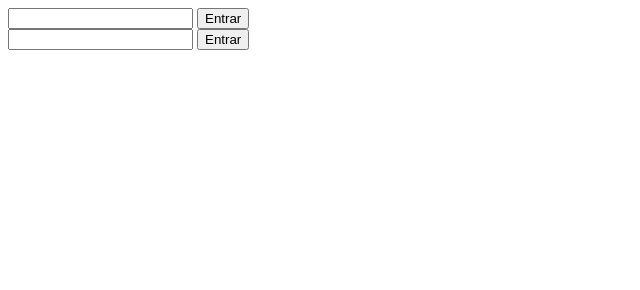
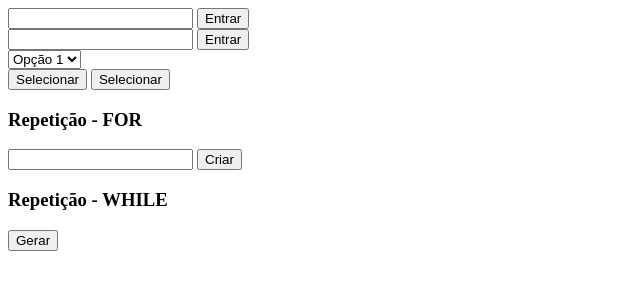
Before and after one commit to JuliaAmara/curso-web-, a plain HTML site: page Unit11/index.html in a window 1280 px wide. Shown: the whole page, without its empty margins (0-640 px from the left). Drawn offline with Linux system fonts and the light colour scheme.

Commit message:
estudando js

```diff
--- a/Unit11/index.html
+++ b/Unit11/index.html
@@ -30,6 +30,85 @@
 
     </div>
 
+        <div>
+
+            <select id="opcoes">
+                <option value="1">Opção 1</option>
+                <option value="2">Opção 2</option>
+                <option value="3">Opção 3</option>
+            </select>
+
+         </div>
+
+            <button
+                onclick="var op = document.getElementById('opcoes').value
+                console.log(op)">Selecionar</button>
+
+                <button
+                onclick="var op = document.getElementById('opcoes').value
+                switch (op){
+                    case '1':
+                        alert('1')
+                        break
+                    case '2':
+                        alert ('2')
+                        break
+                    case '3':
+                        alert('3')
+                        break
+                        default:
+                            alert('nada')
+                }
+                ">Selecionar</button>
+
+                <h3>Repetição - FOR </h3>
+                <div id="for">
+                    <input id="qtd">
+                    <button onclick="
+                        var qtdInput = document.getElementById('qtd').value
+                        var htmlFinal = ''
+
+                        for(var i=0; i < qtdInput; i++){
+                            htmlFinal += 'nome: <input><br><br>'
+                        }
+                        document.getElementById('nomes').innerHTML = htmlFinal
+                    ">
+                    Criar
+                    </button>
+
+                    <div id="nomes"></div>
+
+                </div>
+
+                <h3>Repetição - WHILE</h3>
+
+                <div id="while">
+
+                    <button onclick="
+                        var num = Math.floor (Math.random()*10)
+                        console.log(num)
+                        htmlFinal=''
+
+                        while(num!=2){
+                            htmlFinal+=num
+                            num = Math.floor(Math.random() *10)
+                        }
+
+                        document.getElementById('numeros').innerHTML = htmlFinal
+                        ">
+                    Gerar
+                    </button>
+                    <div id="numeros"></div>
+
+                </div>
+
+
+
+
+
+
+
+
 
 
     <script src="script.js"></script>
```
Also changed, not shown: Unit08/index.html (+1 -1 lines).
